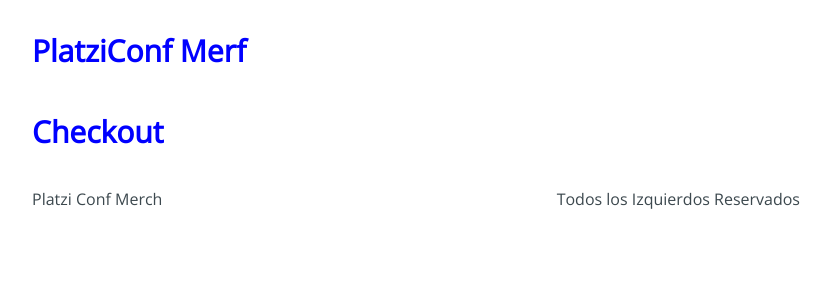
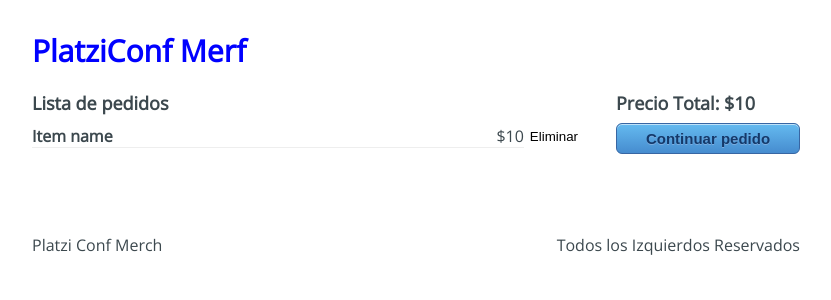
Before and after one commit to adrian-villamil/platzi-conf-merch, a React app: page /checkout in a window 1280 px wide. Shown: the top 300 px of the page, without its empty margins (224-1055 px from the left). Built offline with nearby package versions, Linux system fonts and the light colour scheme.

Commit message:
Agregamos una estructura al Checkout.

```diff
--- a/src/containers/Checkout.jsx
+++ b/src/containers/Checkout.jsx
@@ -3,7 +3,22 @@
 
 const Checkout = () => {
   return (
-    <h1>Checkout</h1>
+    <div className="Checkout">
+      <div className="Checkout-content">
+        <h3>Lista de pedidos</h3>
+        <div className="Checkout-item">
+          <div className="Checkout-element">
+            <h4>Item name</h4>
+            <span>$10</span>
+          </div>
+          <button type="button">Eliminar</button>
+        </div>
+      </div>
+      <div className="Checkout-sidebar">
+        <h3>Precio Total: $10</h3>
+        <button type="button">Continuar pedido</button>
+      </div>
+    </div>
   );
 };
 
```
